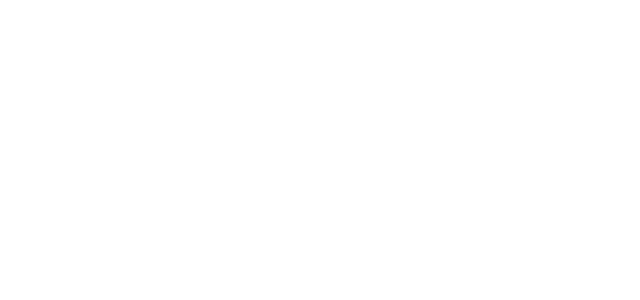
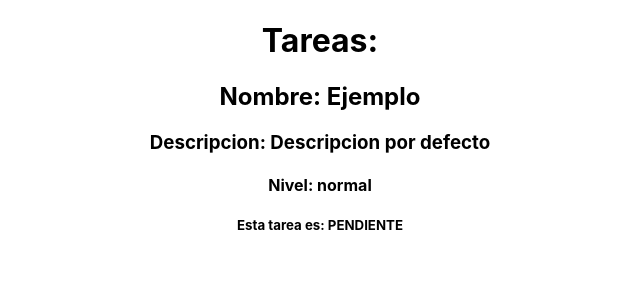
Before and after one commit to daniellfreelancer/react-avanzado, a React (Create React App) app: page / in a window 1280 px wide. Shown: the top 300 px of the page, without its empty margins (320-960 px from the left). Built offline with nearby package versions, Linux system fonts and the light colour scheme.

Commit message:
first render of task

```diff
--- a/src/App.js
+++ b/src/App.js
@@ -1,12 +1,13 @@
 
 import './App.css';
+import TaskListComponent from './components/container/Task_list';
 
 
 function App() {
   console.log("Los componentes deben ser reactivos")
   return (
     <div className="App">
-
+      <TaskListComponent/>
     </div>
   );
 }
--- a/src/components/container/Task_list.jsx
+++ b/src/components/container/Task_list.jsx
@@ -0,0 +1,30 @@
+import React from 'react'
+import { Task } from '../../models/task.class'
+import { LEVELS } from '../../models/levels.enum'
+import TaskComponent from '../pure/Task'
+
+
+function TaskListComponent(props) {
+
+
+    const defaultTask = new Task('Ejemplo', 'Descripcion por defecto', false, LEVELS.NORMAL)
+
+  return (
+    <div>
+
+        <div>
+            <h1>
+                Tareas:
+            </h1>
+            {/* aqui el map del array */}
+
+            <TaskComponent task={defaultTask} />
+        </div>
+
+    </div>
+  )
+}
+
+
+
+export default TaskListComponent
--- a/src/components/pure/Task.jsx
+++ b/src/components/pure/Task.jsx
@@ -9,7 +9,7 @@
       <h3>Descripcion: { task.description } </h3>
       <h4>Nivel: { task.level } </h4>
       <h5>
-        Esta tarea es: { task.completed ? 'COMPLETADA': ' PENDIENTE'} }
+        Esta tarea es: { task.completed ? 'COMPLETADA': ' PENDIENTE'}
       </h5>
     </div>
   );
```
